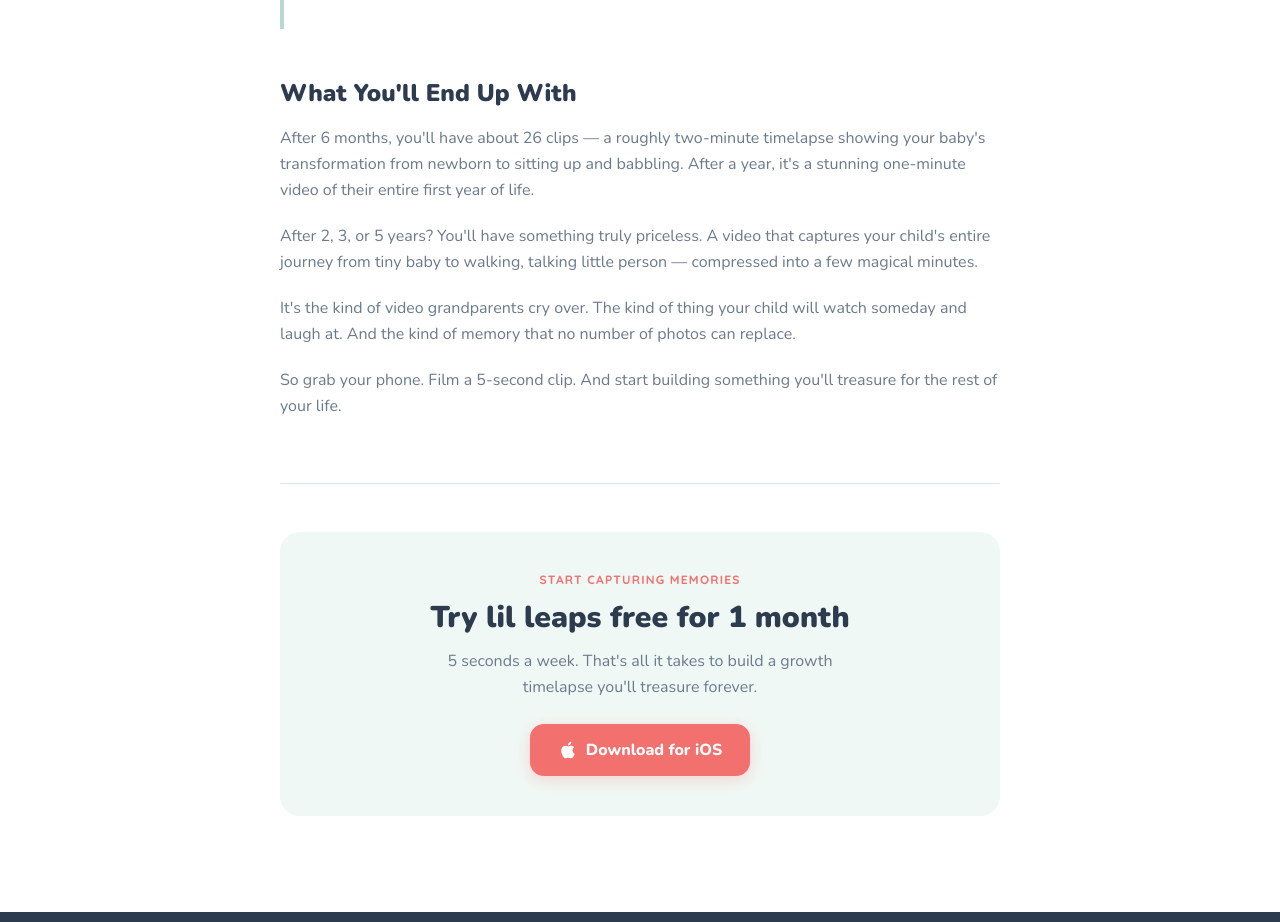
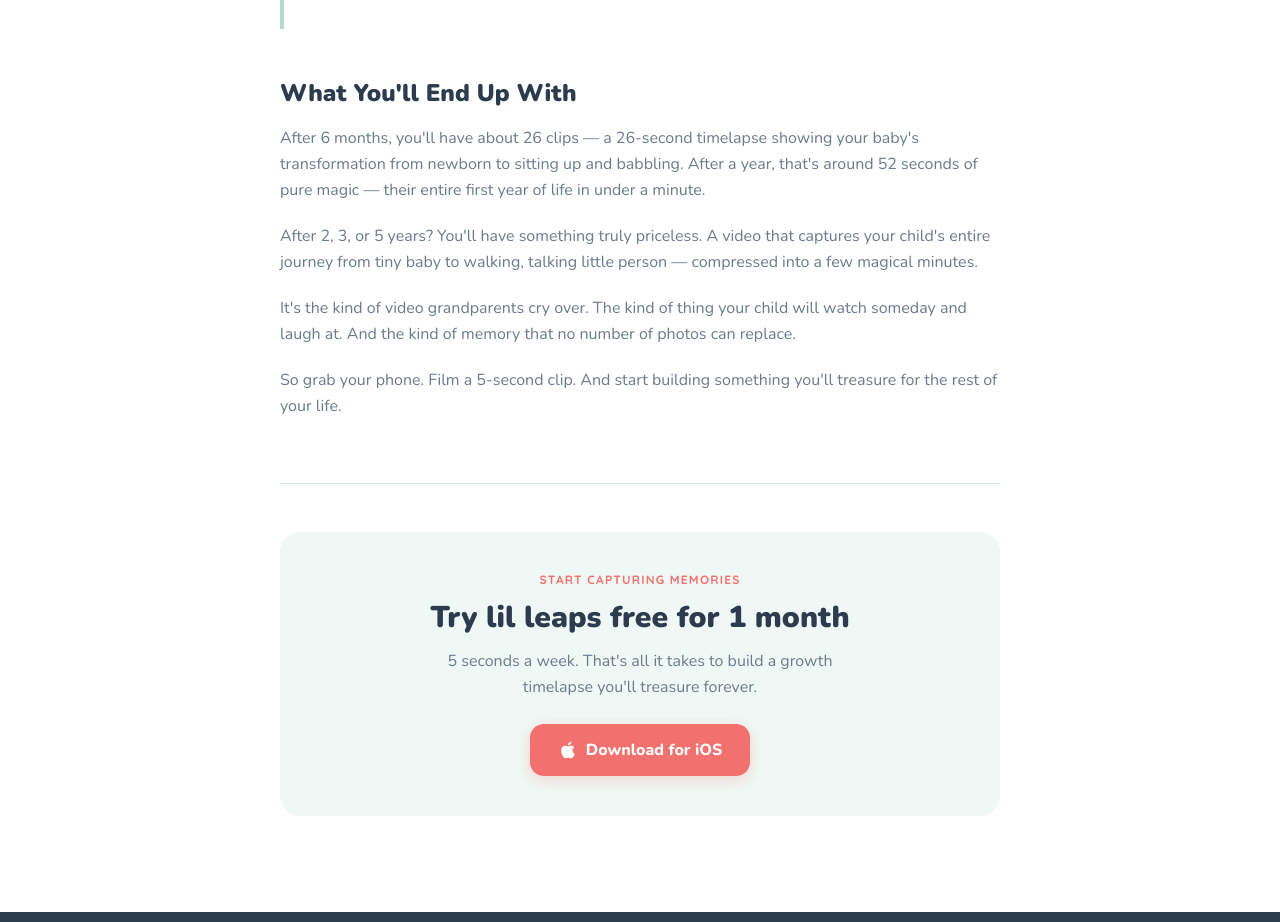
Before and after one commit to aielvisagent/lil-leaps-landing, a Next.js app: page /blog/baby-growth-timelapse in a window 1280 px wide. Shown: the part 2800-3722 px from the top of the page. Built offline with nearby package versions, Linux system fonts and the light colour scheme.

Commit message:
Fix timelapse duration math (26 clips = 26 seconds, not 2 minutes)

```diff
--- a/src/app/blog/baby-growth-timelapse/page.tsx
+++ b/src/app/blog/baby-growth-timelapse/page.tsx
@@ -229,10 +229,11 @@
             <h2>What You&apos;ll End Up With</h2>
 
             <p>
-              After 6 months, you&apos;ll have about 26 clips — a roughly
-              two-minute timelapse showing your baby&apos;s transformation from
-              newborn to sitting up and babbling. After a year, it&apos;s a
-              stunning one-minute video of their entire first year of life.
+              After 6 months, you&apos;ll have about 26 clips — a
+              26-second timelapse showing your baby&apos;s transformation from
+              newborn to sitting up and babbling. After a year, that&apos;s
+              around 52 seconds of pure magic — their entire first year of
+              life in under a minute.
             </p>
 
             <p>
```
